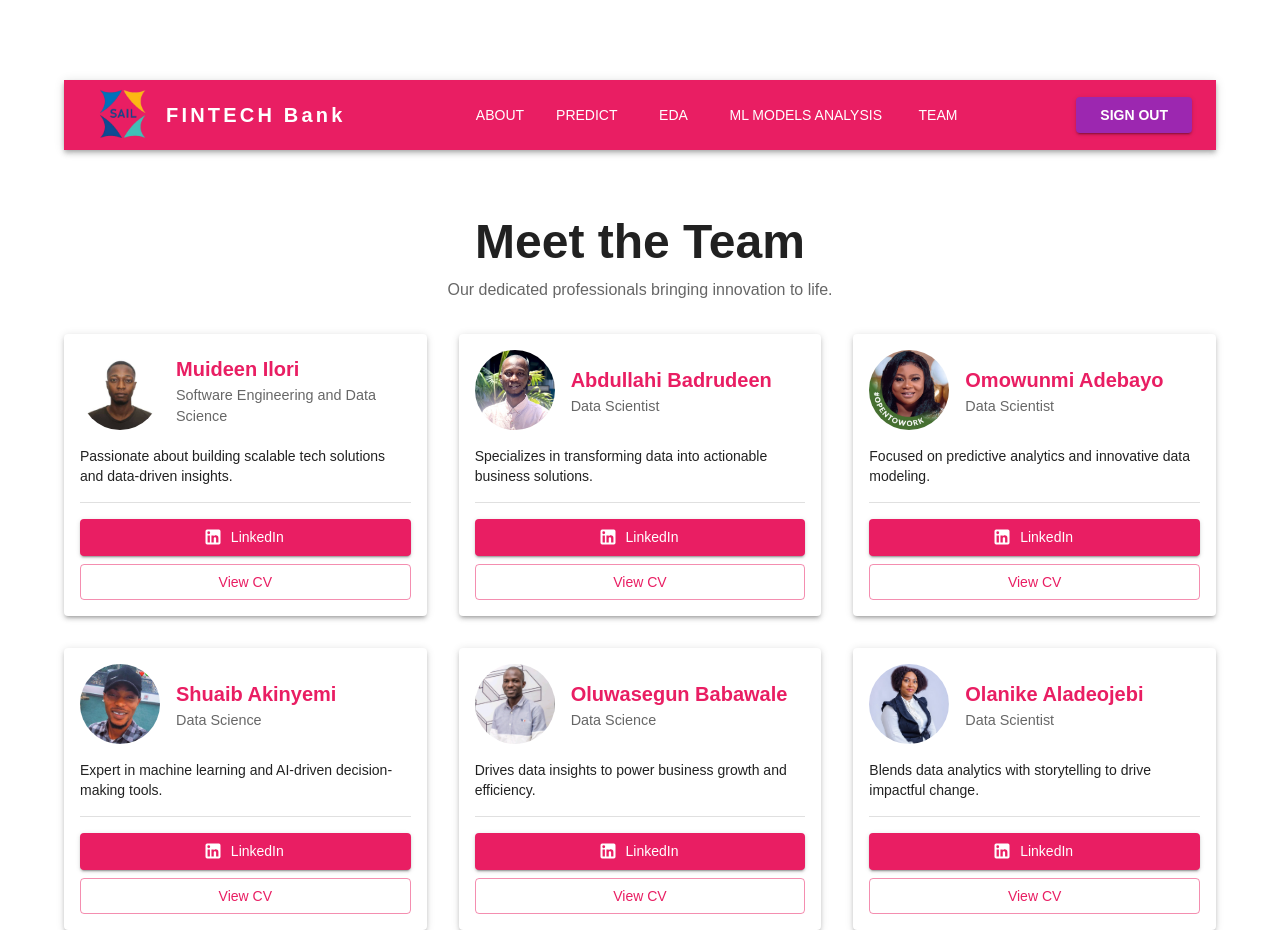
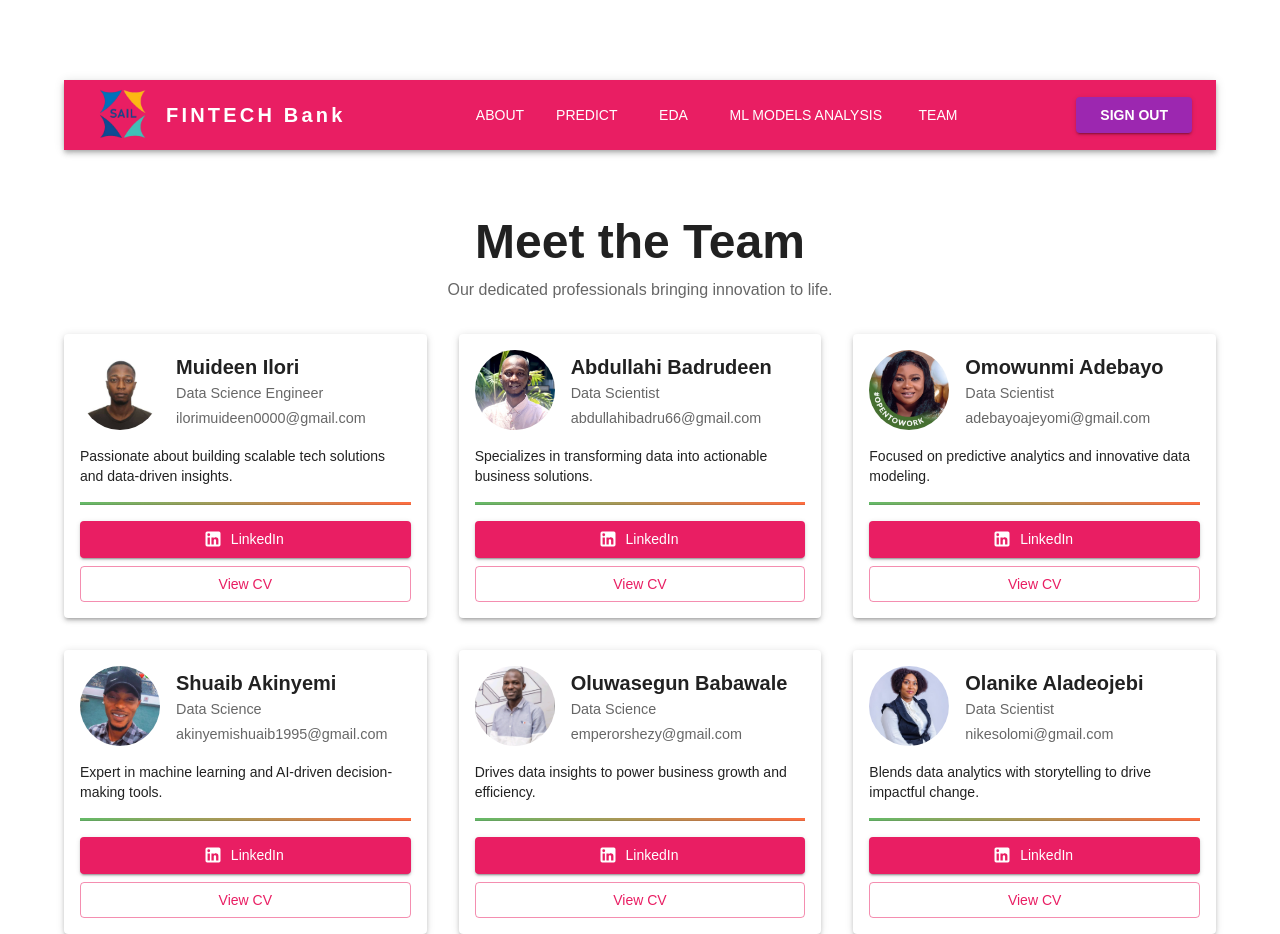
Before and after one commit to Muideen27/Churn-Machine-Learning-Deployment, a React (Vite) app in the folder churn/: page /team in a window 1280 px wide. Built offline with nearby package versions, Linux system fonts and the light colour scheme; sample sign-in values are in the browser's storage.

Commit message:
Getting ready for deploy

```diff
--- a/churn/src/component/Team.tsx
+++ b/churn/src/component/Team.tsx
@@ -1,5 +1,5 @@
 import React from 'react';
-import { Box, Typography, Container, Grid, Card, CardContent, Avatar, Button, Divider } from '@mui/material';
+import { Box, Typography, Container, Grid, Card, Avatar, Button, Divider } from '@mui/material';
 import MainHeader from './MainHeader';
 import LinkedInIcon from '@mui/icons-material/LinkedIn';
 
@@ -7,7 +7,7 @@ const teamMembers = [
   {
     name: 'Muideen Ilori',
     email: 'ilorimuideen0000@gmail.com',
-    expertise: 'Software Engineering and Data Science',
+    expertise: 'Data Science Engineer',
     linkedin: 'https://www.linkedin.com/in/muideen-ilori-a2422a194/',
     cvLink: 'https://drive.google.com/file/d/1SEOKarVvUDd9NtPqRPrGc3acj9UY0DoS/view?usp=sharing',
     image: '/1.image.jpeg',
@@ -80,7 +80,7 @@ const TeamCard: React.FC<typeof teamMembers[0]> = ({
       <Box>
         <Typography
           variant="h6"
-          sx={{ fontWeight: 'bold', color: 'primary.main' }}
+          sx={{ fontWeight: 'bold' }}
         >
           {name}
         </Typography>
@@ -89,6 +89,12 @@ const TeamCard: React.FC<typeof teamMembers[0]> = ({
           sx={{ color: 'text.secondary', fontSize: '0.9rem' }}
         >
           {expertise}
+        </Typography>
+        <Typography
+          variant="body2"
+          sx={{ color: 'text.secondary', fontSize: '0.9rem', marginTop: '4px' }}
+        >
+          {email}
         </Typography>
       </Box>
     </Box>
@@ -100,7 +106,23 @@ const TeamCard: React.FC<typeof teamMembers[0]> = ({
     >
       {bio}
     </Typography>
-    <Divider sx={{ marginY: 2 }} />
+    {/* <Divider sx={{ marginY: 2 }} /> */}
+
+    {/* Animated Divider */}
+    <Divider
+        // className="tw-my-8"
+        sx={{
+          marginY: 2,
+          height: '3px',
+          background: 'linear-gradient(to right, #4CAF50, #FF5722)',
+          animation: 'glow 2s ease-in-out infinite',
+          '@keyframes glow': {
+            '0%': { opacity: 0.7 },
+            '50%': { opacity: 1 },
+            '100%': { opacity: 0.7 },
+          },
+        }}
+      />
 
     {/* Buttons Section */}
     <Box sx={{ display: 'flex', flexDirection: 'column', gap: 1 }}>
```
